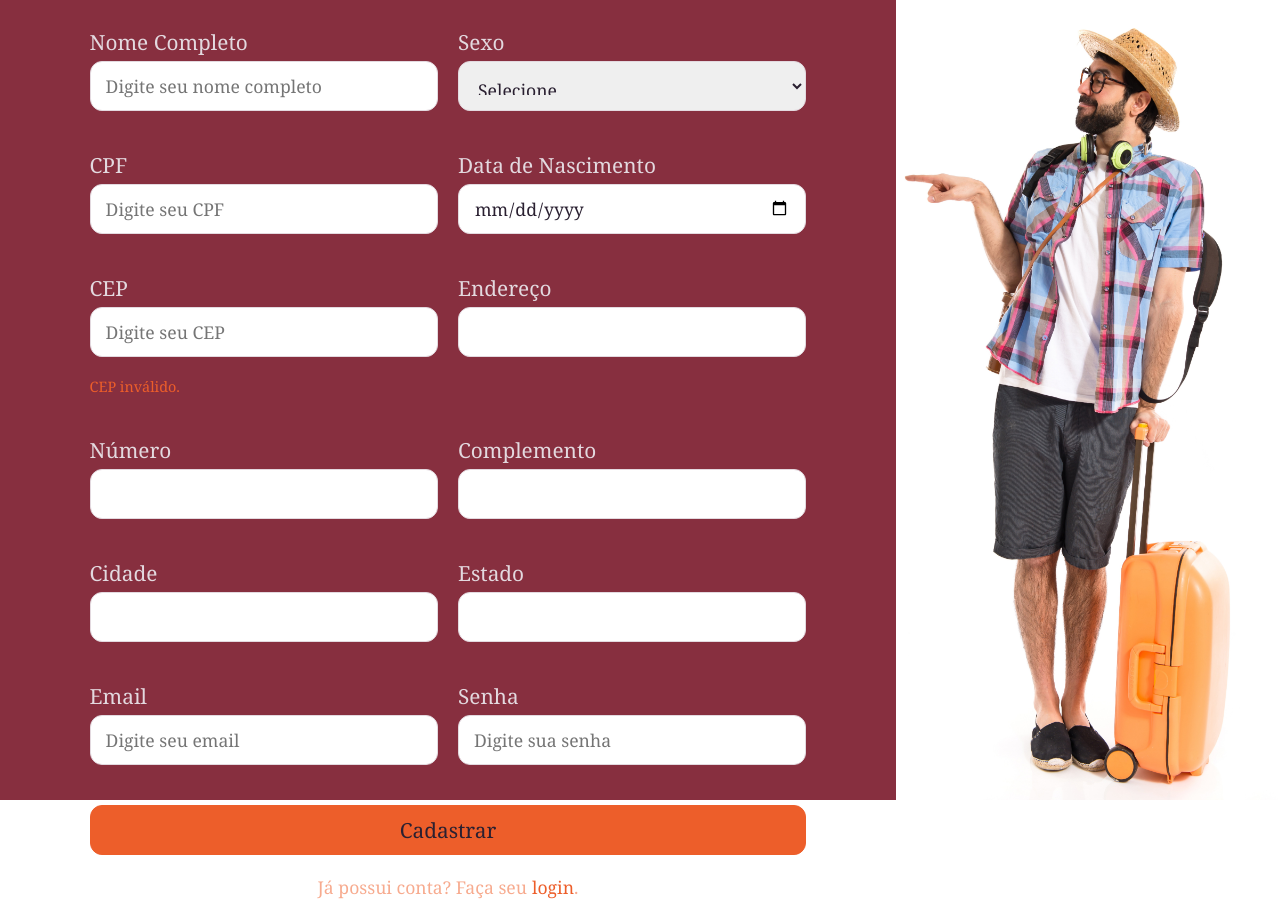
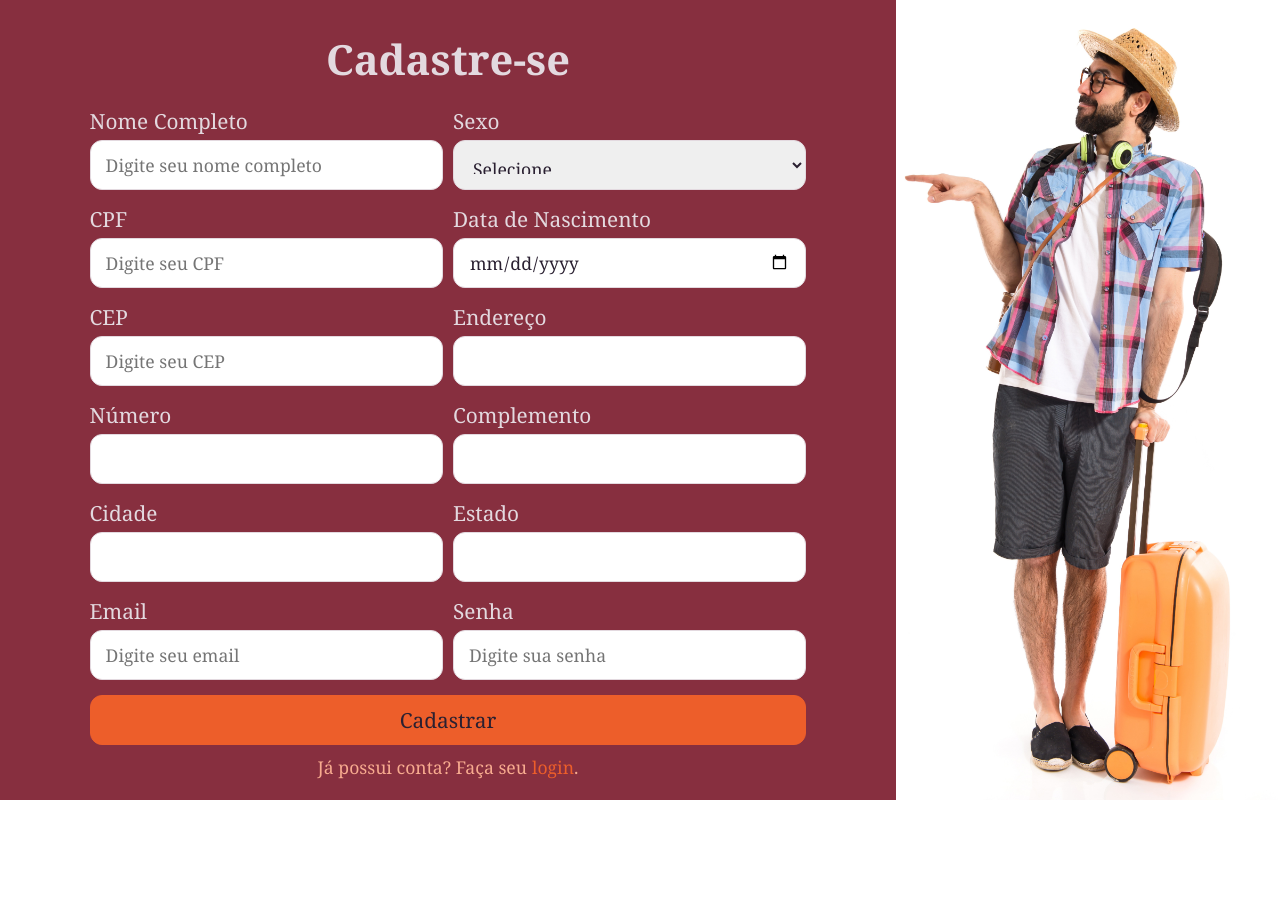
Before and after one commit to pricbnll/viagem365Frontend, a React (Vite) app: page /home in a window 1280 px wide. After the commit the page ends 806 px from the top, so only its background shows below. Built offline with nearby package versions, Linux system fonts and the light colour scheme; a web font is replaced by a local one.

Commit message:
styles: organizar validações de CEP error e css

```diff
--- a/src/pages/dashboard/dashboard.module.css
+++ b/src/pages/dashboard/dashboard.module.css
@@ -14,16 +14,12 @@ h3 {
   margin-bottom: 5px;
 }
 
-span {
-  margin-bottom: 20px;
-}
-
 .container {
   font-size: 1.2rem;
   display: flex;
   flex-direction: column;
   height: 100vh;
-  background-color: var(--light-bege);
+  /* background-color: var(--light-bege); */
 }
 
 .localContainer {
@@ -55,17 +51,6 @@ table th {
   padding: 5px;
 }
 
-.mapContainer {
-  width: 40vw;
-  height: 400px;
-  border: 2px solid var(--dark-orange);
-  margin-bottom: 20px;
-  margin-left: 18vw;
-  margin-right: 10px;
-  position: relative;
-  border-radius: 5px;
-}
-
 .btnRegister {
   height: 50px;
   width: 20%;
@@ -82,4 +67,6 @@ table th {
   align-items: center;
   justify-content: space-around;
   margin-bottom: 20px;
+  position: relative;
+  z-index: 10;
 }
--- a/src/pages/register/RegisterUser.jsx
+++ b/src/pages/register/RegisterUser.jsx
@@ -133,7 +133,6 @@ function RegisterUser() {
               autoComplete="postal-code"
             />
             <span className={styles.errorMessage}>{errors.cep?.message}</span>
-            <span className={styles.errorMessage}>{cepError}</span>
             <AddressService cep={cep} setValue={setValue} setCepError={setCepError} />
           </div>
           <div>
--- a/src/pages/register/register.module.css
+++ b/src/pages/register/register.module.css
@@ -2,7 +2,8 @@ h1 {
   color: var(--bege);
   text-align: center;
   grid-column: span 2;
-  margin-bottom: 50px;
+  margin-top: 10px;
+  margin-bottom: 10px;
 }
 
 .container {
@@ -25,6 +26,7 @@ h1 {
 
 .formDiv {
   width: 70%;
+  min-height: fit-content;
   display: flex;
   justify-content: center;
   align-items: center;
@@ -33,7 +35,7 @@ h1 {
 .formContainer {
   display: grid;
   grid-template-columns: 1fr 1fr;
-  gap: 20px;
+  gap: 10px;
   width: 80%;
   color: var(--bege);
 }
@@ -65,17 +67,6 @@ span {
   margin-top: 5px;
 }
 
-.btnRegister {
-  grid-column: span 2;
-  height: 50px;
-  width: 100%;
-  border-radius: 12px;
-  border: 1px solid var(--light-orange);
-  background-color: var(--light-orange);
-  font-size: 1.3rem;
-  color: var(--brown);
-  cursor: pointer;
-}
 .divLogin {
   grid-column: span 2;
   display: flex;
@@ -120,6 +111,7 @@ span {
 }
 
 .btnRegister {
+  grid-column: span 2;
   border: 1px solid var(--dark-orange);
   background-color: var(--dark-orange);
 }
```
Also changed, not shown: src/pages/dashboard/Dashboard.jsx (+8 -7 lines).
